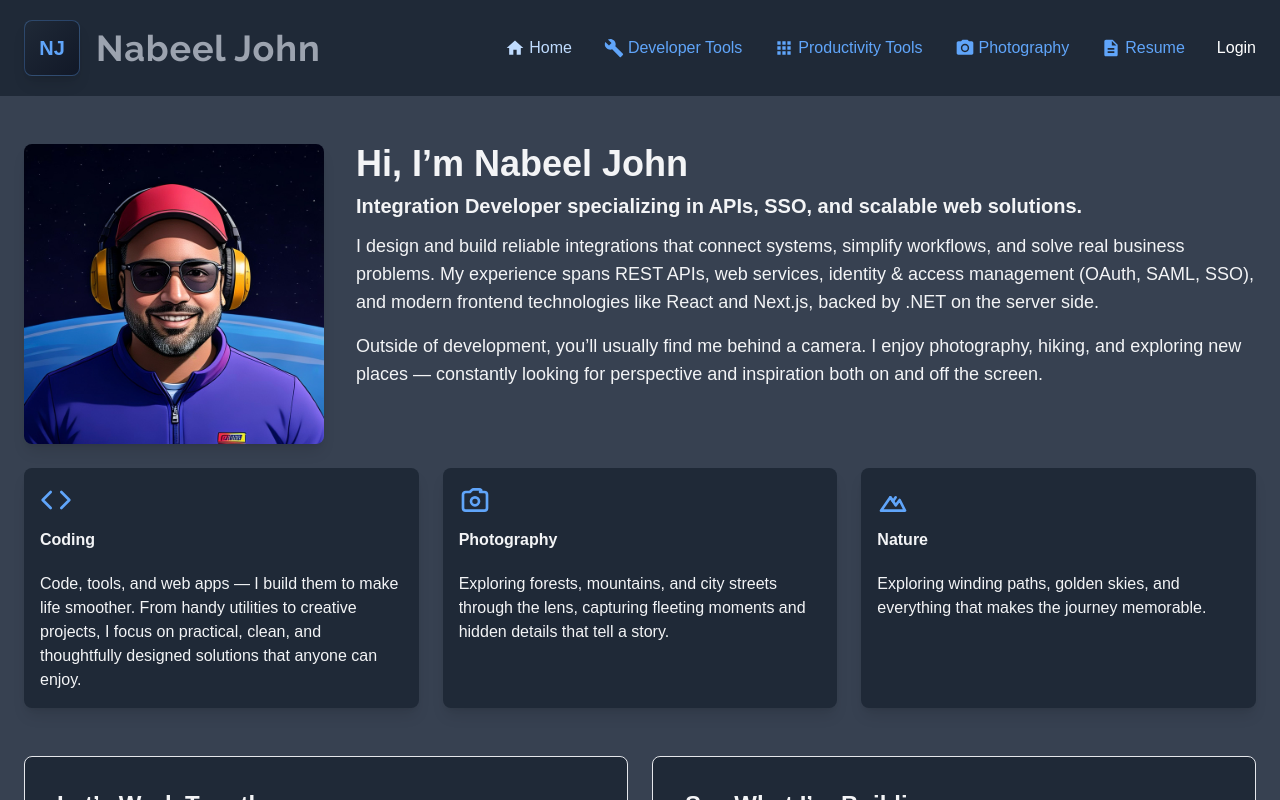
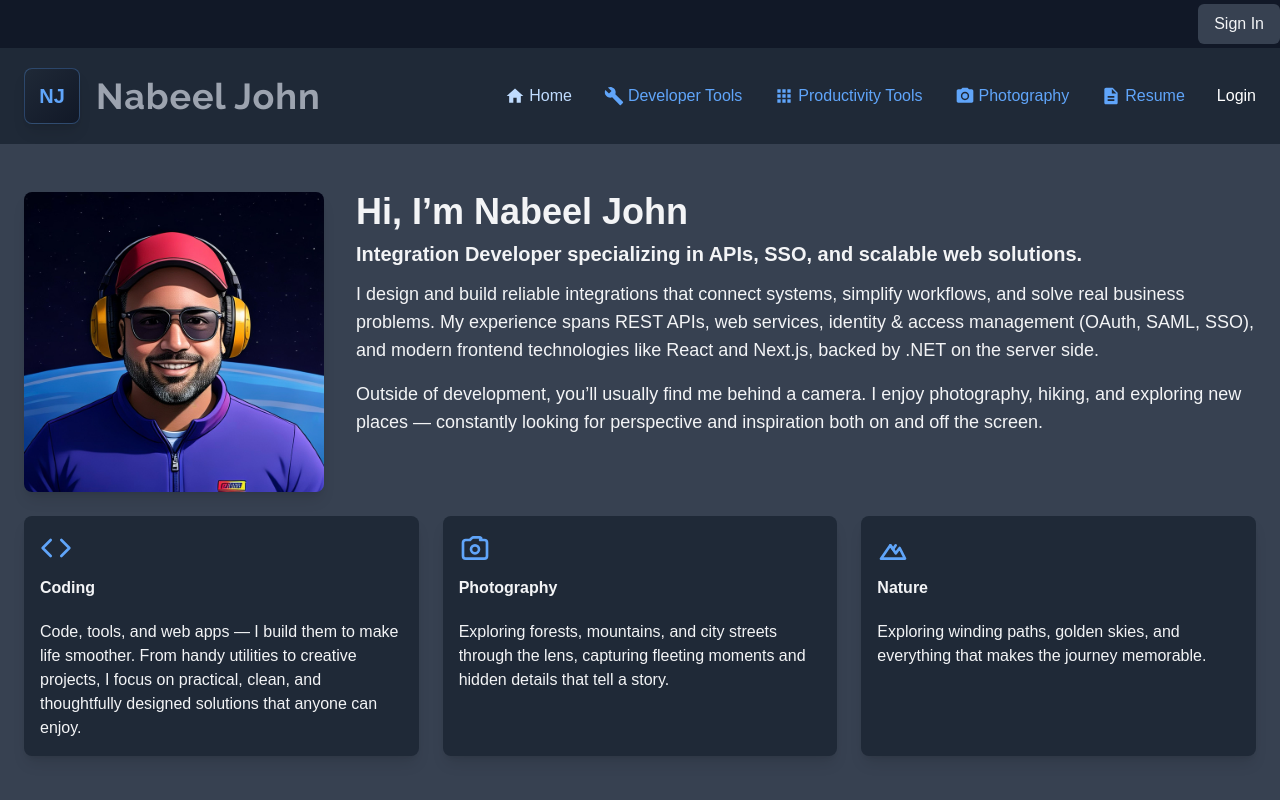
Before and after one commit to nabeeljohn/njohnweb, a Next.js app: page / in a window 1280 px wide. Shown: the top 800 px of the page. Built offline with nearby package versions, Linux system fonts and the light colour scheme; no server answers.

Commit message:
hydration error fix

```diff
--- a/app/layout.tsx
+++ b/app/layout.tsx
@@ -40,8 +40,8 @@ export default function RootLayout({
       >
         <GoogleAnalytics />
         <AnalyticsTracker />
+        <UserStatusBar />
         <MainHeader />
-        {/* <UserStatusBar /> */}
         <main className="flex-1">
           <MainLayoutConfiguration>
             {children}
--- a/appcomponents/main/userstatusbar.tsx
+++ b/appcomponents/main/userstatusbar.tsx
@@ -3,9 +3,7 @@ import UserStatusWrapper from "./userstatuswrapper";
 export default function UserStatusBar() {
     return (
         <div className="text-right pt-1 pb-1 bg-gray-900 text-gray-100">
-            <p>
                 <UserStatusWrapper />
-            </p>
         </div>
     );
 }
```
